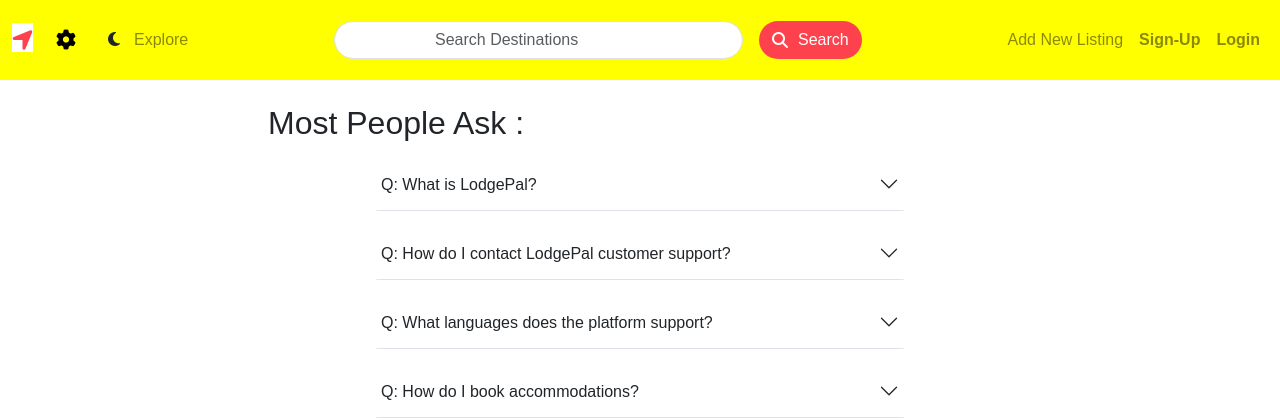
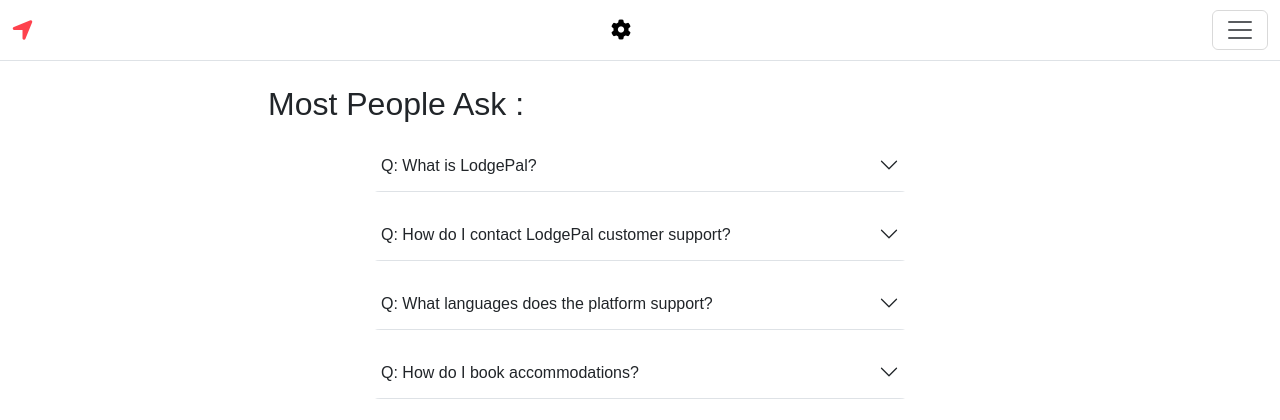
Before and after one commit to Nagu-developer-001/SafarSathi, a Node server app: page /listings/FAQ in a window 1280 px wide. Shown: the top 420 px of the page. Run offline with Node 20, Linux system fonts and the light colour scheme; some libraries are stand-ins or nearby versions.

Commit message:
added files

```diff
--- a/views/includes/navbar.ejs
+++ b/views/includes/navbar.ejs
@@ -22,7 +22,7 @@
     display: none;
 }
 </style>
-<nav class="navbar navbar-expand-md bg-body-light border-bottom sticky-top">
+<nav class="navbar navbar--md bg-body-light border-bottom sticky-top">
     <div class="container-fluid">
     <a class="navbar-brand" href="/listings"><i class="fa-solid fa-location-arrow solids"></i></a>
     <a class="navbar-brand" href="/settings"><i class="fa-solid fa-gear" style="margin-left: 7px;margin-right: 10px;"></i></a>
```
